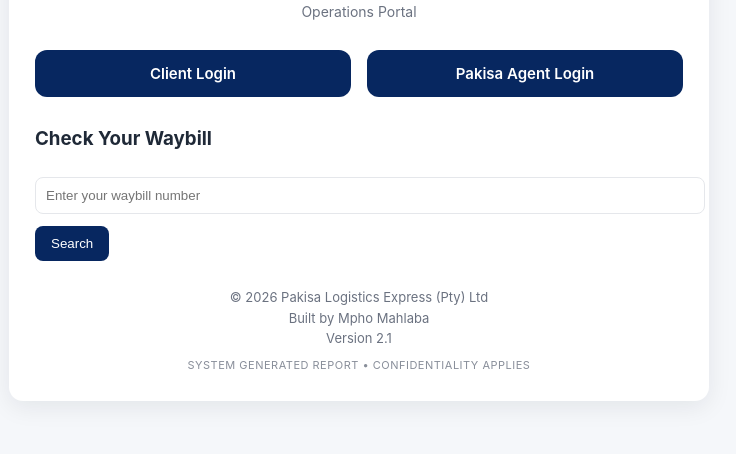
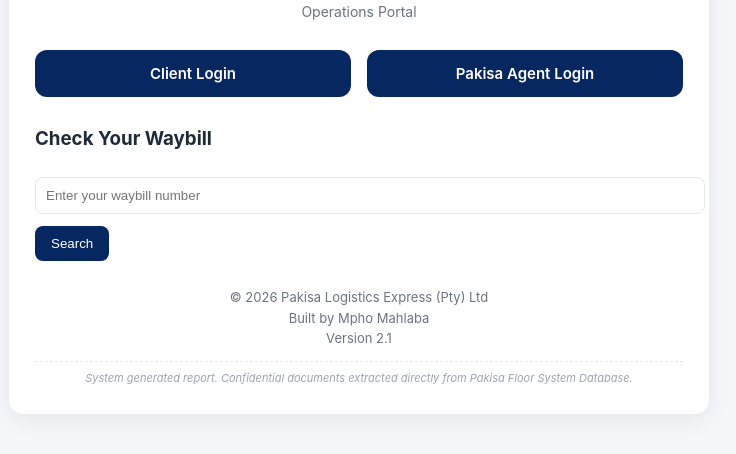
Before and after one commit to kasipulse/pakisa-floor-check, a website: page index.html in a window 1280 px wide. Shown: the part 228-682 px from the top of the page, without its empty margins (281-1017 px from the left). Drawn offline with Linux system fonts and the light colour scheme.

Commit message:
Update index.html

```diff
--- a/index.html
+++ b/index.html
@@ -83,6 +83,15 @@
   line-height:1.6;
 }
 
+.system-generated {
+  font-size:11px;
+  color:#9ca3af;
+  margin-top:12px;
+  font-style:italic;
+  border-top:1px dashed #e5e7eb;
+  padding-top:8px;
+}
+
 .search-section {
   margin-top:30px;
   text-align:left;
@@ -146,8 +155,10 @@
     <footer>
       © 2026 Pakisa Logistics Express (Pty) Ltd<br>
       Built by Mpho Mahlaba<br>
-      Version 2.1<br>
-      <span style="display:block; margin-top:8px; font-size:11px; opacity:0.8; letter-spacing:0.5px;">SYSTEM GENERATED REPORT • CONFIDENTIALITY APPLIES</span>
+      Version 2.1
+      <div class="system-generated">
+        System generated report. Confidential documents extracted directly from Pakisa Floor System Database.
+      </div>
     </footer>
 
   </div>
@@ -196,11 +207,6 @@
   Promise.all([scansRef, podsRef])
     .then(([scanSnap, podSnap]) => {
 
-      /* 🔔 Play click sound for every scan execution/attempt match */
-      beep.pause();
-      beep.currentTime = 0;
-      beep.play().catch(()=>{});
-
       if (!scanSnap.exists() && !podSnap.exists()) {
         resultDiv.innerHTML = "<span style='color:red'>Waybill not found.</span>";
         return;
@@ -235,6 +241,11 @@
         ` : ""}
       `;
       resultDiv.appendChild(div);
+
+      /* 🔔 Play click sound */
+      beep.pause();
+      beep.currentTime = 0;
+      beep.play().catch(()=>{});
     })
     .catch(err => {
       console.error(err);
```
